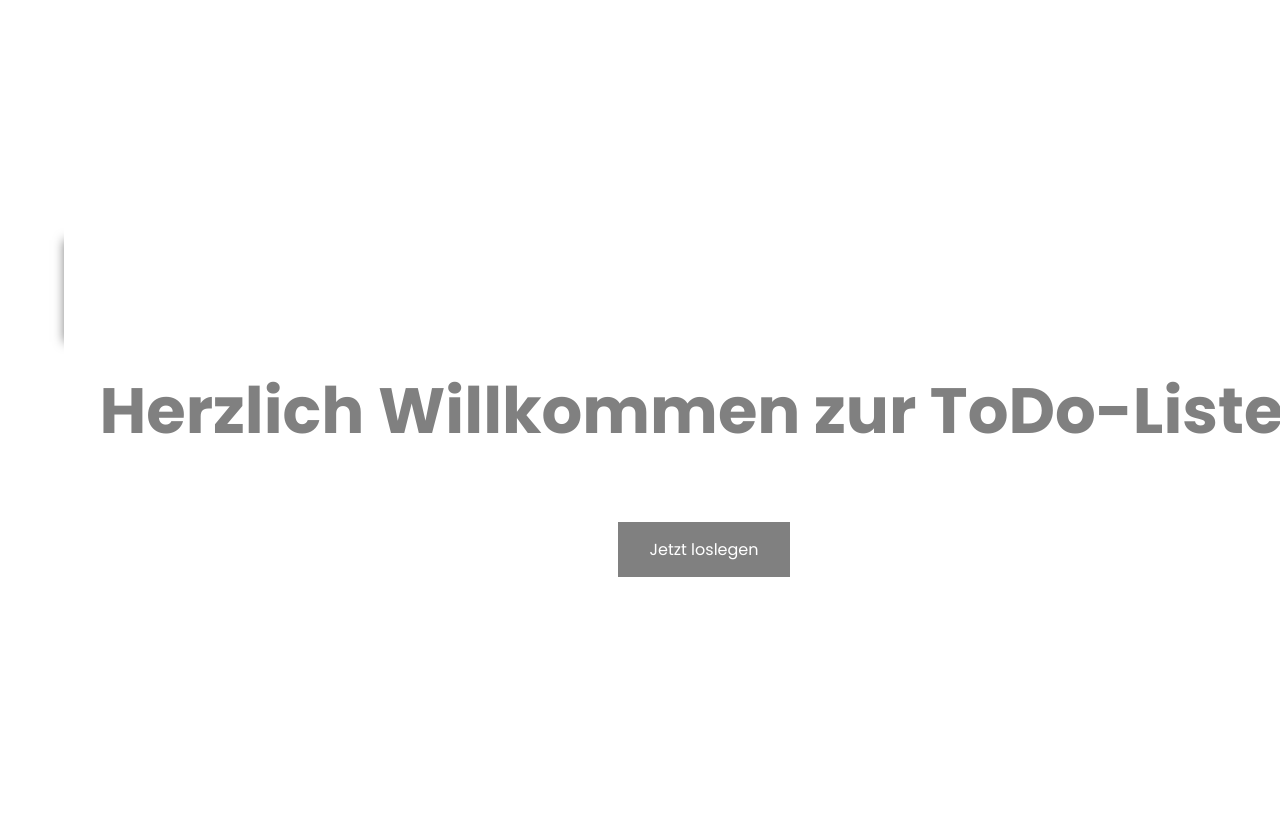
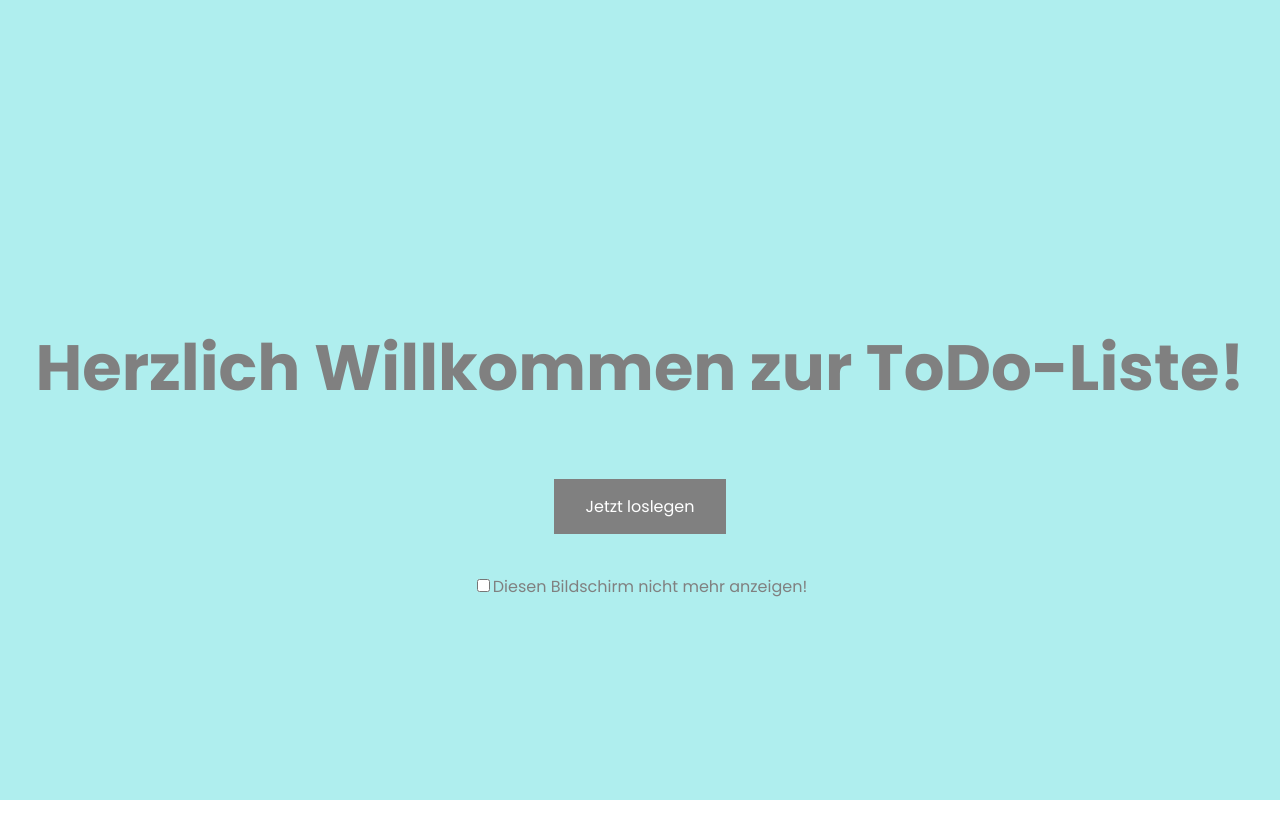
Before and after one commit to BADAKAA/dhbw-todo, a React (Create React App) app: page / in a window 1280 px wide. Shown: the top 838 px of the page. Built offline with nearby package versions, Linux system fonts and the light colour scheme.

Commit message:
Push CSS Checkbox

```diff
--- a/src/components/welcomeScreen/welcomeScreenComponent.js
+++ b/src/components/welcomeScreen/welcomeScreenComponent.js
@@ -15,6 +15,10 @@ export function WelcomeScreenComponent() {
     <div className="welcomeScreenComponent">
       <p id="welcomeFont">Herzlich Willkommen zur ToDo-Liste!</p>
       <button id="welcomeButton" onClick={hide}>Jetzt loslegen</button>
+      <div id="checkboxAll">
+      <input type="checkbox" id="welcomeCheckbox"></input>
+      <label for="welcomeCheckbox">Diesen Bildschirm nicht mehr anzeigen!</label>
+      </div>
     </div>)
   }
   return <div className='backgroundForDiv'></div>
--- a/src/components/welcomeScreen/welcomeScreenComponent.scss
+++ b/src/components/welcomeScreen/welcomeScreenComponent.scss
@@ -1,11 +1,12 @@
 .welcomeScreenComponent {
+    top: 0;
+    left: 0;
     position: fixed;
     text-align: center;
     width: 100%;
     height: 100%;
-    background-color: white;
+    background-color: paleturquoise;
     color: grey;
-    padding-right: -200;
 }
 
 #welcomeFont{
@@ -16,7 +17,6 @@
 #welcomeFont:hover{
     color: black;
 }
-
 
 #welcomeButton{
     background-color: grey;
@@ -33,3 +33,8 @@
 #welcomeButton:hover{
     background-color: black;
 }
+
+#checkboxAll{
+  position: relative;
+  padding-top: 40px;
+}
```
